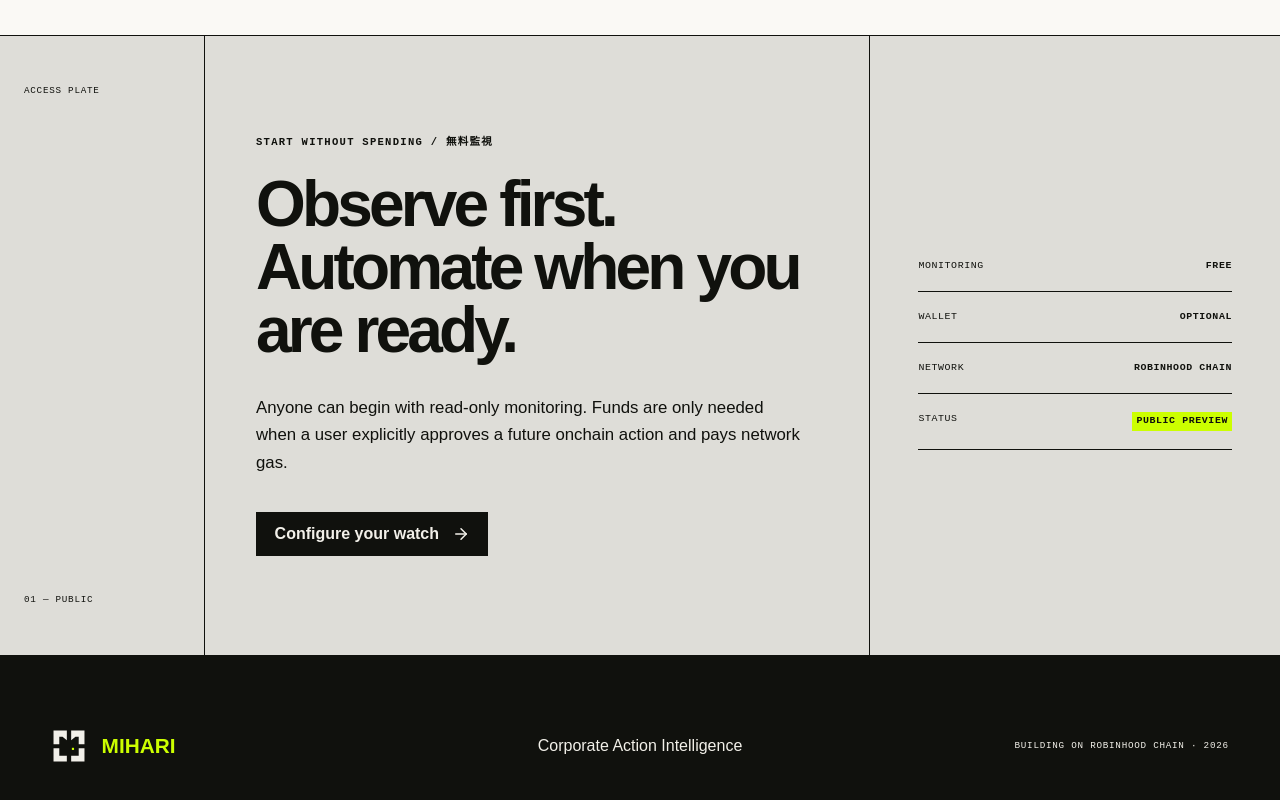
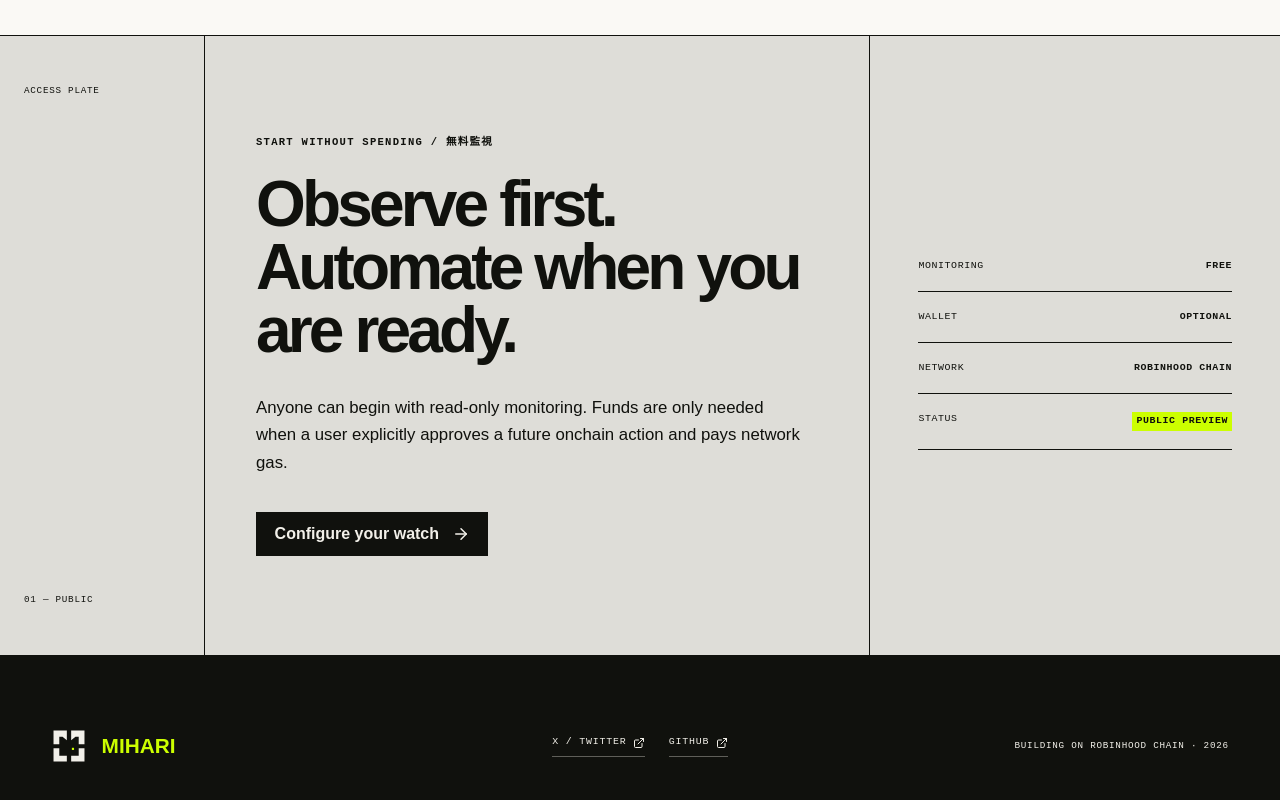
Before and after one commit to jiyu1337/mihari, a Next.js app: page / in a window 1280 px wide. Shown: the part 3291-4091 px from the top of the page. Built offline with nearby package versions, Linux system fonts and the light colour scheme.

Commit message:
Add social links to landing page

```diff
--- a/app/globals.css
+++ b/app/globals.css
@@ -685,6 +685,26 @@ a {
 }
 
 .footer-mark { width: 36px; height: 36px; }
+.footer-links {
+  display: flex;
+  align-items: center;
+  justify-content: center;
+  gap: 1.5rem;
+  font-size: 0.62rem;
+  letter-spacing: 0.08em;
+}
+.footer-links a {
+  display: inline-flex;
+  align-items: center;
+  gap: 0.4rem;
+  padding-bottom: 0.35rem;
+  border-bottom: 1px solid color-mix(in srgb, var(--paper) 35%, transparent);
+}
+.footer-links a:hover,
+.footer-links a:focus-visible {
+  color: var(--neon);
+  border-color: var(--neon);
+}
 .site-footer > p { margin: 0; text-align: center; }
 .site-footer > p:last-child { text-align: right; font-size: 0.58rem; letter-spacing: 0.08em; }
 
@@ -738,6 +758,7 @@ a {
   .access-copy { padding: 4rem 20px; }
   .access-spec { padding: 2rem 20px; }
   .site-footer { grid-template-columns: 1fr; gap: 1.5rem; padding: 3rem 20px; }
+  .footer-links { justify-content: flex-start; }
   .site-footer > p,
   .site-footer > p:last-child { text-align: left; }
 }
--- a/app/page.tsx
+++ b/app/page.tsx
@@ -183,7 +183,14 @@ export default function Home() {
           <BrandMark className="footer-mark" inverted />
           <span>MIHARI</span>
         </div>
-        <p>Corporate Action Intelligence</p>
+        <nav className="footer-links mono" aria-label="MIHARI social links">
+          <a href="https://x.com/miharidapp" target="_blank" rel="noreferrer">
+            X / TWITTER <ExternalLink size={12} />
+          </a>
+          <a href="https://github.com/jiyu1337/mihari" target="_blank" rel="noreferrer">
+            GITHUB <ExternalLink size={12} />
+          </a>
+        </nav>
         <p className="mono">BUILDING ON ROBINHOOD CHAIN · 2026</p>
       </footer>
     </main>
```
